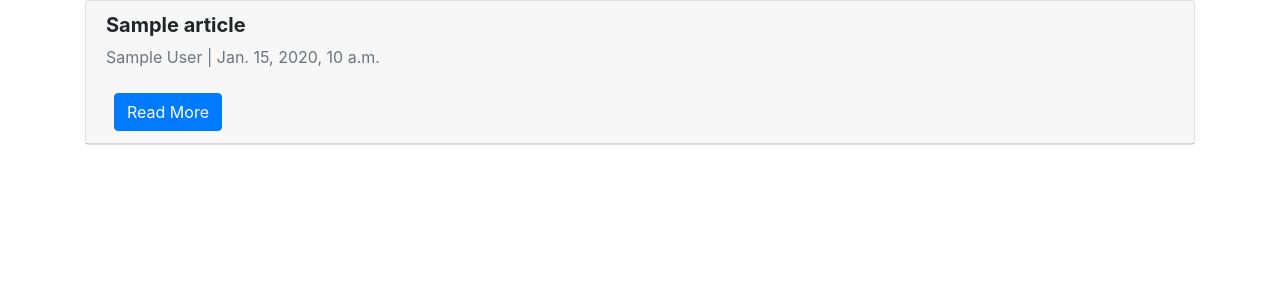
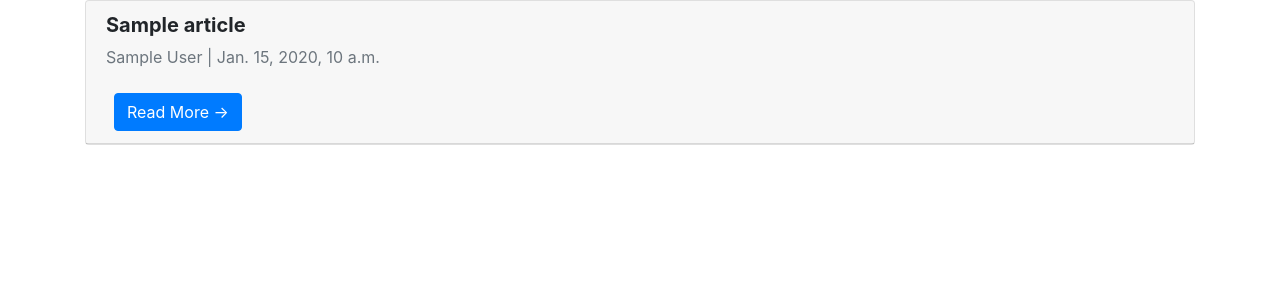
Before and after one commit to omacha502/djangoblog, a Django app: template templates/article_list.html in a window 1280 px wide. Shown: the part 70-370 px from the top of the page. Run offline with Django 3.2, Linux system fonts and the light colour scheme; the template is opened without the code that fills it: most values are stand-ins (such as "Sample title", 1, 10 or a date in 2020).

Commit message:
make it better

```diff
--- a/templates/article_list.html
+++ b/templates/article_list.html
@@ -7,16 +7,17 @@
         <div class="card">
             <div class="card-header">
                 <h5>
-                <span class="font-weight-bold">
-                    {{ article.title }}
-                </span>
+                    <span class="font-weight-bold">
+                        {{ article.title }}
+                    </span>
                 </h5>
                 <span class="text-muted"> {{ article.author }}
-                | {{ article.date }}</span>
+                | {{ article.date }}
+                </span>
                 <br/>
                 <br/>
                 <button class="btn btn-primary ml-2" type="submit">
-                    <a style="color:white" href="{% url 'article_detail' article.pk %}">Read More</a>
+                    <a style="color:white" href="{% url 'article_detail' article.pk %}">Read More →</a>
                 </button>
             </div>
         </div>
```
